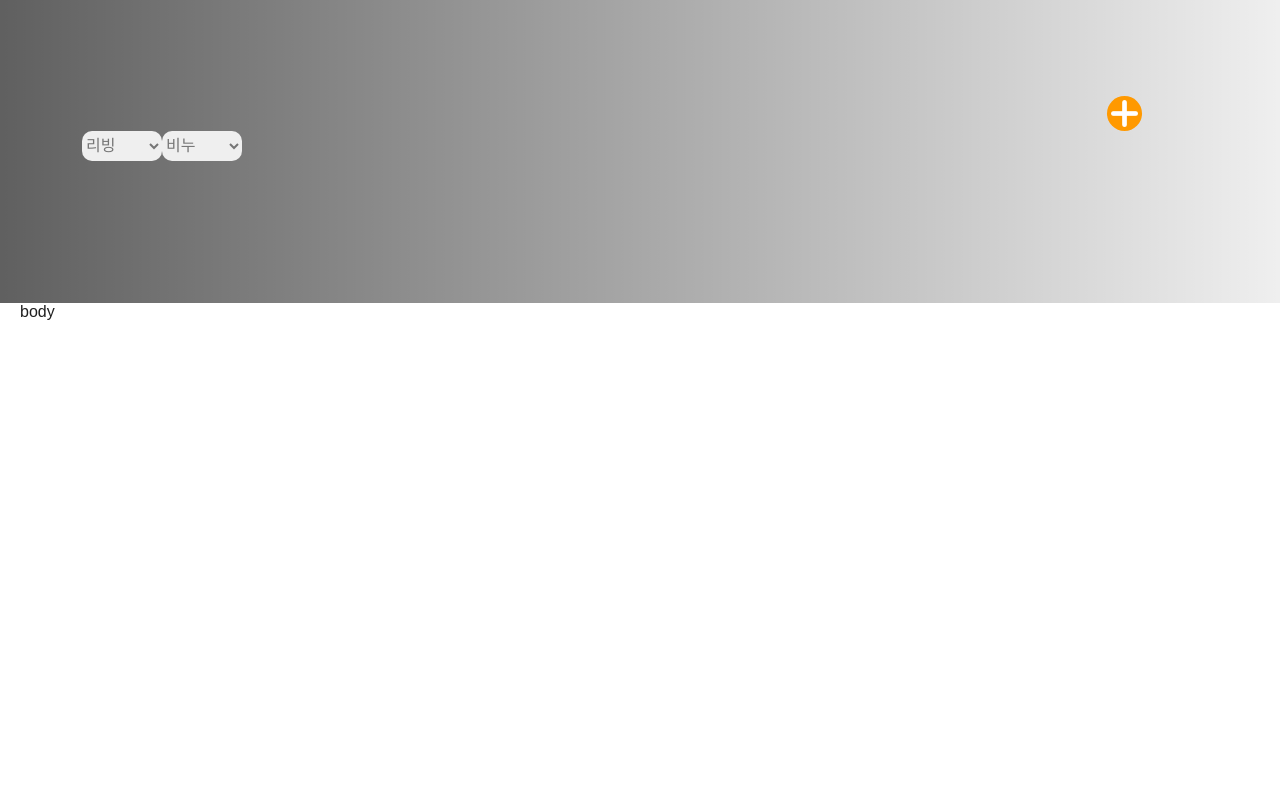
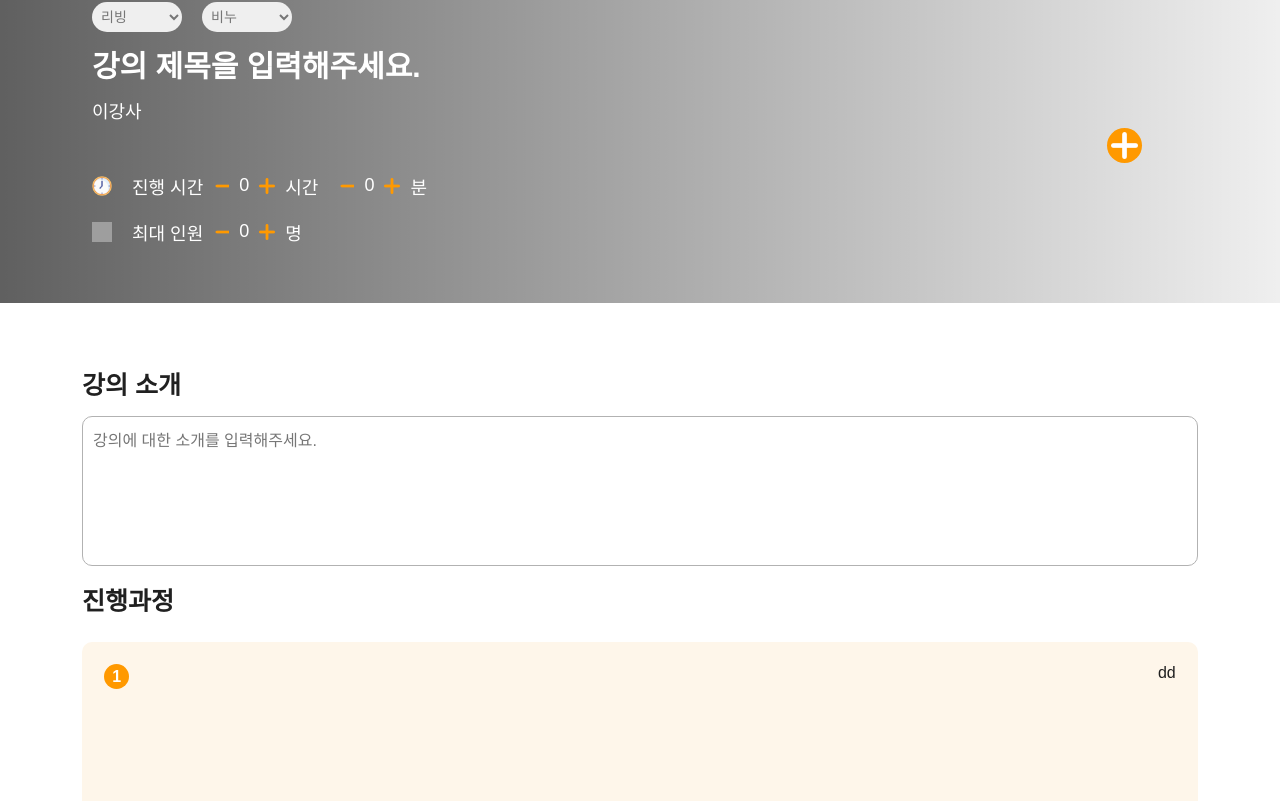
Before and after one commit to wavekt98/DITTO, a React (Vite) app in the folder front/: page /class/add in a window 1280 px wide. Shown: the part 139-940 px from the top of the page. Before the commit the page ends 800 px from the top, so only its background shows below. Built offline with nearby package versions, Linux system fonts and the light colour scheme; grey boxes are pictures that could not be loaded; a web font is replaced by a local one.

Commit message:
:sparkles:[Feat] #S11P12A106-116 Class Step 등록 레이아웃 구현

```diff
--- a/front/src/components/class/ClasDetail/ClassContent.jsx
+++ /dev/null
@@ -1,19 +0,0 @@
-import { styled } from "styled-components";
-
-import ClassInfo from "./ClassInfo";
-
-const ClassContentContainer = styled.div`
-  display: flex;
-  flex-direction: column;
-  width: 75%;
-`;
-
-function ClassContent({ classInfo }) {
-  return (
-    <ClassContentContainer>
-      <ClassInfo classInfo={classInfo} />
-    </ClassContentContainer>
-  );
-}
-
-export default ClassContent;
--- a/front/src/components/class/ClasDetail/ClassInfo.jsx
+++ b/front/src/components/class/ClasDetail/ClassInfo.jsx
@@ -4,6 +4,7 @@ import ClassStepList from "./ClassStepList";
 import ClassKit from "./ClassKit";
 
 const ClassIntroductionContainer = styled.div`
+  width: 75%;
   display: flex;
   flex-direction: column;
 `;
--- a/front/src/components/class/ClassAdd/ClassInfoAdd.jsx
+++ b/front/src/components/class/ClassAdd/ClassInfoAdd.jsx
@@ -0,0 +1,59 @@
+import { styled } from "styled-components";
+import ClassStepAdd from "./ClassStepAdd";
+
+const ClassInfoAddContainer = styled.div`
+  display: flex;
+  flex-direction: column;
+  width: 100%;
+`;
+
+const ClassAddDetailContainer = styled.div`
+  display: flex;
+  flex-direction: column;
+`;
+
+const ClassIntroductionInput = styled.textarea`
+  font-family: inherit;
+  font-size: inherit;
+  width: 100%;
+  height: 150px;
+  border-radius: 10px;
+  border-width: 0.5px;
+  border-style: solid;
+  border-color: var(--BORDER_COLOR);
+  margin: 15px 0;
+  padding: 10px;
+  &::placeholder {
+    color: var(--TEXT_SECONDARY);
+  }
+  &:focus {
+    border-width: 2px;
+    border-color: var(--SECONDARY);
+    outline: none;
+  }
+  overflow-wrap: break-word;
+  overflow-y: auto;
+  resize: none;
+`;
+
+const Title = styled.div`
+  font-size: 25px;
+  font-weight: 700;
+`;
+
+function ClassInfoAdd() {
+  return (
+    <ClassInfoAddContainer>
+      <ClassAddDetailContainer>
+        <Title>강의 소개</Title>
+        <ClassIntroductionInput placeholder="강의에 대한 소개를 입력해주세요." />
+      </ClassAddDetailContainer>
+      <ClassAddDetailContainer>
+        <Title>진행과정</Title>
+        <ClassStepAdd />
+      </ClassAddDetailContainer>
+    </ClassInfoAddContainer>
+  );
+}
+
+export default ClassInfoAdd;
--- /dev/null
+++ b/front/src/components/class/ClassAdd/ClassStepAdd.jsx
@@ -0,0 +1,24 @@
+import { styled } from "styled-components";
+
+import AddButton from "./AddButton";
+import ClassStepAddInput from "./ClassStepAddInput";
+
+const ClassStepAddContainer = styled.div`
+  display: flex;
+  flex-direction: column;
+  width: 100%;
+  margin: 15px 0;
+  justify-content: center;
+  align-items: center;
+`;
+
+function ClassStepAdd() {
+  return (
+    <ClassStepAddContainer>
+      <ClassStepAddInput />
+      <AddButton />
+    </ClassStepAddContainer>
+  );
+}
+
+export default ClassStepAdd;
--- /dev/null
+++ b/front/src/components/class/ClassAdd/ClassStepAddInput.jsx
@@ -0,0 +1,42 @@
+import { styled } from "styled-components";
+
+const AddContainer = styled.div`
+  width: 100%;
+  height: 500px;
+  display: flex;
+  flex-direction: row;
+  background-color: var(--TERTIARY);
+  padding: 2%;
+  border-radius: 10px;
+  justify-content: space-between;
+  margin: 10px 0;
+`;
+const StepNo = styled.div`
+  background-color: var(--SECONDARY);
+  width: 25px;
+  height: 25px;
+  color: var(--LIGHT);
+  display: flex;
+  flex-direction: column;
+  justify-content: center;
+  text-align: center;
+  border-radius: 20px;
+  font-weight: 600;
+  margin-right: 10px;
+`;
+
+const InputContainer = styled.div`
+  display: flex;
+  flex-direction: column;
+`;
+
+function ClassStepAddInput() {
+  return (
+    <AddContainer>
+      <StepNo>1</StepNo>
+      <InputContainer>dd</InputContainer>
+    </AddContainer>
+  );
+}
+
+export default ClassStepAddInput;
--- a/front/src/components/class/ClassAdd/ClassThumbnailAdd.jsx
+++ b/front/src/components/class/ClassAdd/ClassThumbnailAdd.jsx
@@ -1,4 +1,4 @@
-import React, { useState } from "react";
+import React, { useState, useEffect } from "react";
 import { styled } from "styled-components";
 
 import {
@@ -7,6 +7,10 @@ import {
 } from "../../../utils/options.js";
 import AddButton from "./AddButton";
 import ClassImgAddModal from "./ClassImgAddModal";
+import Clock from "../../../assets/icon/class/clock.png";
+import User from "../../../assets/icon/class/user.png";
+import PlusSecondary from "../../../assets/icon/common/plus-secondary.png";
+import MinusSecondary from "../../../assets/icon/common/minus-secondary.png";
 
 const ClassThumbnailAddContainer = styled.div`
   width: 100%;
@@ -58,56 +62,144 @@ const SelectTagContainer = styled.div`
   display: flex;
   flex-direction: row;
   height: 30px;
+  padding-left: 10px;
 `;
 
 const SelectBox = styled.select`
   border-style: none;
-  border-radius: 10px;
+  border-radius: 25px;
   color: var(--TEXT_SECONDARY);
-  width: 80px;
+  width: 90px;
+  margin-right: 20px;
+  font-size: 14px;
+  padding-left: 5px;
+`;
+
+const InputClassName = styled.input`
+  font-size: 30px;
+  font-weight: 700;
+  background-color: transparent;
+  border-style: none;
+  border-radius: 25px;
+  height: 50px;
+  padding-left: 10px;
+  color: var(--LIGHT);
+  margin-top: 10px;
+  &::placeholder {
+    color: var(--LIGHT);
+  }
+  &:focus {
+    border-style: solid;
+    border-width: 2px;
+    border-color: var(--SECONDARY);
+    outline: none;
+  }
+`;
+
+const MediumFont = styled.div`
+  font-size: 18px;
+  color: var(--LIGHT);
+`;
+
+const MediumDetailLine = styled(MediumFont)`
+  display: flex;
+  flex-direction: row;
+  align-items: center;
+  padding-left: 10px;
+  margin: 5px 0;
+`;
+
+const Icon = styled.img`
+  width: 20px;
+  height: 20px;
+  margin-right: 10px;
+`;
+
+const Button = styled.button`
+  width: 16px;
+  height: 16px;
+  margin: 0 10px;
+  cursor: pointer;
+  border-style: none;
+  background-color: transparent;
+`;
+
+const MinusButton = styled(Button)`
+  background-image: url(${MinusSecondary});
+  background-size: cover;
+  height: 20px;
+`;
+
+const PlusButton = styled(Button)`
+  background-image: url(${PlusSecondary});
+  background-size: cover;
 `;
 
 function ClassThumbnailAdd({ userNickname }) {
   const [showModal, setShowModal] = useState(false);
   const [file, setFile] = useState(null);
   const [preview, setPreview] = useState(null);
+  const [classTime, setClassTime] = useState({ hour: 0, minute: 0 });
+  const [classMax, setClassMax] = useState(0);
 
-  const toggleModal = () => {
-    setShowModal(!showModal);
-  };
+  const toggleModal = () => setShowModal(!showModal);
 
   const handleFileSubmit = (e) => {
     const selectedFile = e.target.files[0];
     setFile(selectedFile);
 
     const reader = new FileReader();
-    reader.onloadend = () => {
-      setPreview(reader.result);
-    };
-    if (selectedFile) {
-      reader.readAsDataURL(selectedFile);
-    }
+    reader.onloadend = () => setPreview(reader.result);
+    if (selectedFile) reader.readAsDataURL(selectedFile);
   };
 
   const [selectedCategory, setSelectedCategory] = useState(
     CATEGORY_OPTIONS[0].value
   );
-  const [tags, setTags] = useState(getTagsForCategory(selectedCategory));
+  const [tags, setTags] = useState(
+    getTagsForCategory(CATEGORY_OPTIONS[0].value)
+  );
 
-  const handleCategoryChange = (event) => {
-    const selectedValue = parseInt(event.target.value, 10);
-    setSelectedCategory(selectedValue);
-    setTags(getTagsForCategory(selectedValue));
+  useEffect(() => {
+    setTags(getTagsForCategory(selectedCategory));
+  }, [selectedCategory]);
+
+  const handleCategoryChange = (e) =>
+    setSelectedCategory(parseInt(e.target.value, 10));
+
+  const incrementTime = (field) => {
+    setClassTime((prevTime) => {
+      if (field === "hour") {
+        return { ...prevTime, hour: prevTime.hour + 1 };
+      } else if (field === "minute") {
+        const newMinute = prevTime.minute + 5;
+        return newMinute === 60
+          ? { hour: prevTime.hour + 1, minute: 0 }
+          : { ...prevTime, minute: newMinute };
+      }
+    });
   };
+
+  const decrementTime = (field) => {
+    setClassTime((prevTime) => {
+      if (field === "hour" && prevTime.hour > 0) {
+        return { ...prevTime, hour: prevTime.hour - 1 };
+      } else if (field === "minute" && prevTime.minute > 0) {
+        return { ...prevTime, minute: prevTime.minute - 5 };
+      }
+    });
+  };
+
+  const incrementMax = () =>
+    setClassMax((prevMax) => (prevMax < 15 ? prevMax + 1 : prevMax));
+  const decrementMax = () =>
+    setClassMax((prevMax) => (prevMax > 0 ? prevMax - 1 : prevMax));
 
   return (
     <ClassThumbnailAddContainer>
       <ThumbnailImg
         style={{ backgroundImage: preview ? `url(${preview})` : "none" }}
       />
-      <ButtonContainer>
-        <AddButton onClick={toggleModal} />
-      </ButtonContainer>
       <ClassImgAddModal
         show={showModal}
         modalTitle={"클래스 썸네일 등록"}
@@ -136,6 +228,41 @@ function ClassThumbnailAdd({ userNickname }) {
             ))}
           </SelectBox>
         </SelectTagContainer>
+        <InputClassName
+          name="className"
+          id="className"
+          placeholder="강의 제목을 입력해주세요."
+        />
+        <MediumDetailLine>{userNickname}이강사</MediumDetailLine>
+        <ButtonContainer>
+          <AddButton onClick={toggleModal} />
+        </ButtonContainer>
+        <MediumDetailLine>
+          <Icon src={Clock} />
+          <MediumDetailLine>
+            <MediumFont>진행 시간</MediumFont>
+            <MinusButton onClick={() => decrementTime("hour")} />
+            <MediumFont>{classTime.hour}</MediumFont>
+            <PlusButton onClick={() => incrementTime("hour")} />
+            <MediumFont>시간</MediumFont>
+          </MediumDetailLine>
+          <MediumDetailLine>
+            <MinusButton onClick={() => decrementTime("minute")} />
+            <MediumFont>{classTime.minute}</MediumFont>
+            <PlusButton onClick={() => incrementTime("minute")} />
+            <MediumFont>분</MediumFont>
+          </MediumDetailLine>
+        </MediumDetailLine>
+        <MediumDetailLine>
+          <Icon src={User} />
+          <MediumDetailLine>
+            <MediumFont>최대 인원</MediumFont>
+            <MinusButton onClick={decrementMax} />
+            <MediumFont>{classMax}</MediumFont>
+            <PlusButton onClick={incrementMax} />
+            <MediumFont>명</MediumFont>
+          </MediumDetailLine>
+        </MediumDetailLine>
       </ClassInfoInputContainer>
     </ClassThumbnailAddContainer>
   );
--- a/front/src/pages/Class/ClassAddPage.jsx
+++ b/front/src/pages/Class/ClassAddPage.jsx
@@ -1,17 +1,27 @@
 import { styled } from "styled-components";
 
 import ClassThumbnailAdd from "../../components/Class/ClassAdd/ClassThumbnailAdd";
+import ClassInfoAdd from "../../components/Class/ClassAdd/ClassInfoAdd";
 
 const ClassAddPageContainer = styled.div`
   display: flex;
   flex-direction: column;
-`
+`;
 
-function ClassAdePage () {
+const ClassAddBody = styled.div`
+  display: flex;
+  flex-direction: column;
+  width: 100%;
+  padding: 5%;
+`;
+
+function ClassAdePage() {
   return (
     <ClassAddPageContainer>
       <ClassThumbnailAdd />
-      <div>body</div>
+      <ClassAddBody>
+        <ClassInfoAdd />
+      </ClassAddBody>
     </ClassAddPageContainer>
   );
 }
--- a/front/src/pages/Class/ClassDetailPage.jsx
+++ b/front/src/pages/Class/ClassDetailPage.jsx
@@ -1,7 +1,7 @@
 import { styled } from "styled-components";
 
 import ClassThumbnail from "../../components/Class/ClasDetail/ClassThumbnail";
-import ClassContent from "../../components/Class/ClasDetail/ClassContent";
+import ClassInfo from "../../components/Class/ClasDetail/ClassInfo";
 import ClassSideBar from "../../components/Class/ClasDetail/ClassSideBar";
 import TabBar from "../../components/Class/ClasDetail/TabBar";
 
@@ -70,7 +70,7 @@ function ClassDetailPage() {
       <ClassThumbnail classInfo={classInfo} />
       <TabBar />
       <ClassBody>
-        <ClassContent classInfo={classInfo} />
+        <ClassInfo classInfo={classInfo} />
         <ClassSideBar classInfo={classInfo} />
       </ClassBody>
     </ClassDetailPageContainer>
```
Also changed, not shown: front/src/assets/icon/common/minus-secondary.png (added), front/src/assets/icon/common/plus-secondary.png (added).
